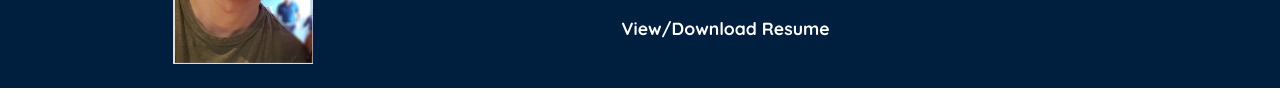
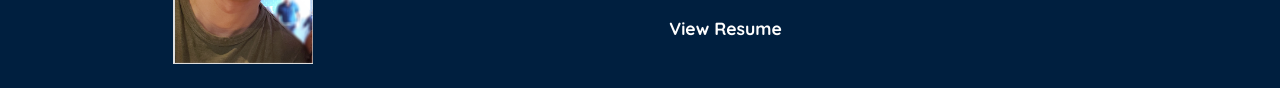
Before and after one commit to jg00/portfolio-jg, a website: page index.html in a window 1280 px wide. Shown: the part 232-338 px from the top of the page. Drawn offline with Linux system fonts and the light colour scheme.

Commit message:
Updated links.

```diff
--- a/index.html
+++ b/index.html
@@ -69,9 +69,9 @@
               <div class="item-h2-inner-flex-p resume">
                 <a
                   class="resume__link"
-                  href="./images/Jakiri Gamboa - Resume - Hardcopy.docx"
+                  href="https://drive.google.com/open?id=1FoFNbYxkyxGOmV8k8cIhPX7vobxj6vOL"
                   target="_blank"
-                  >View/Download Resume</a
+                  >View Resume</a
                 >
               </div>
             </div>
```
Also changed, not shown: 1 other file.
